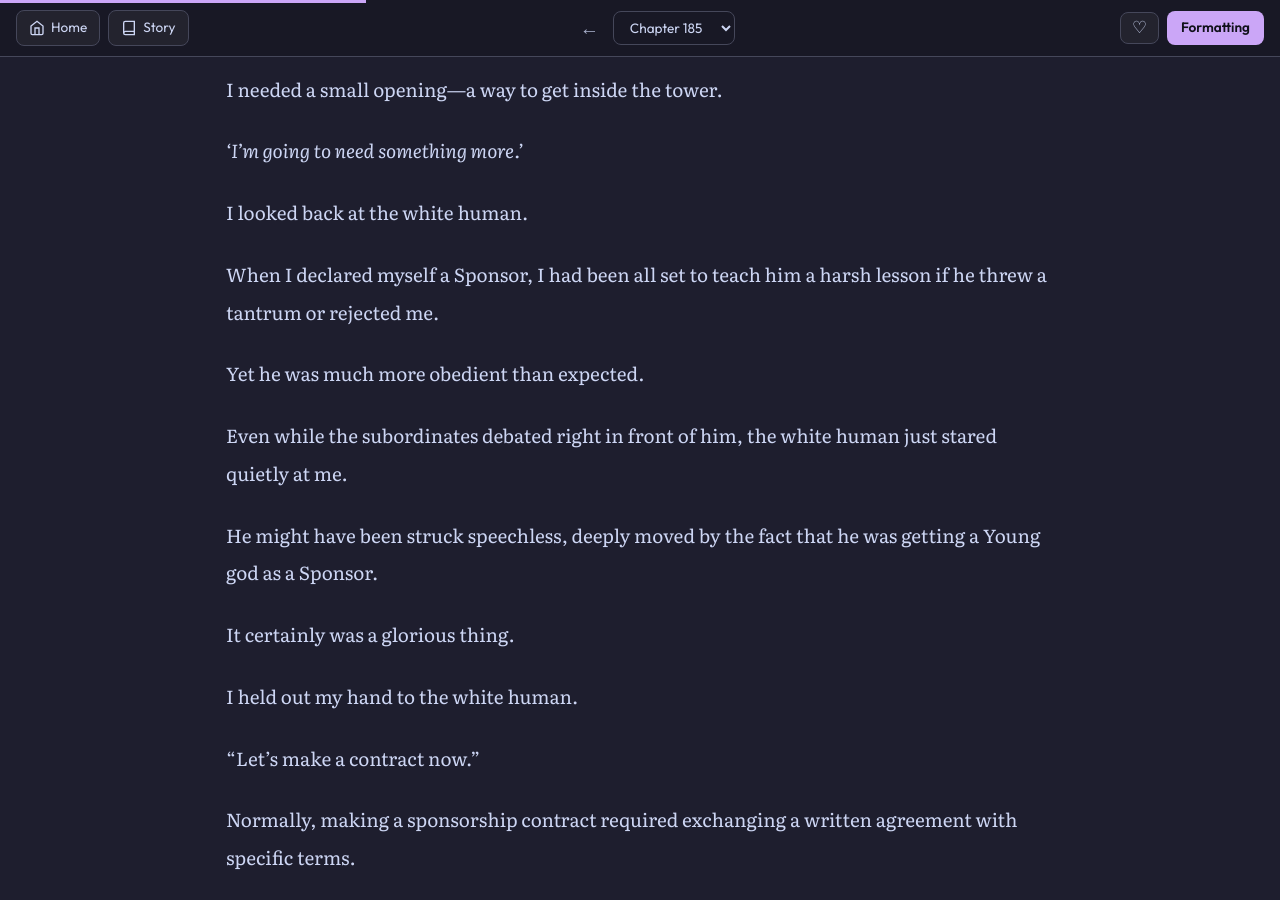
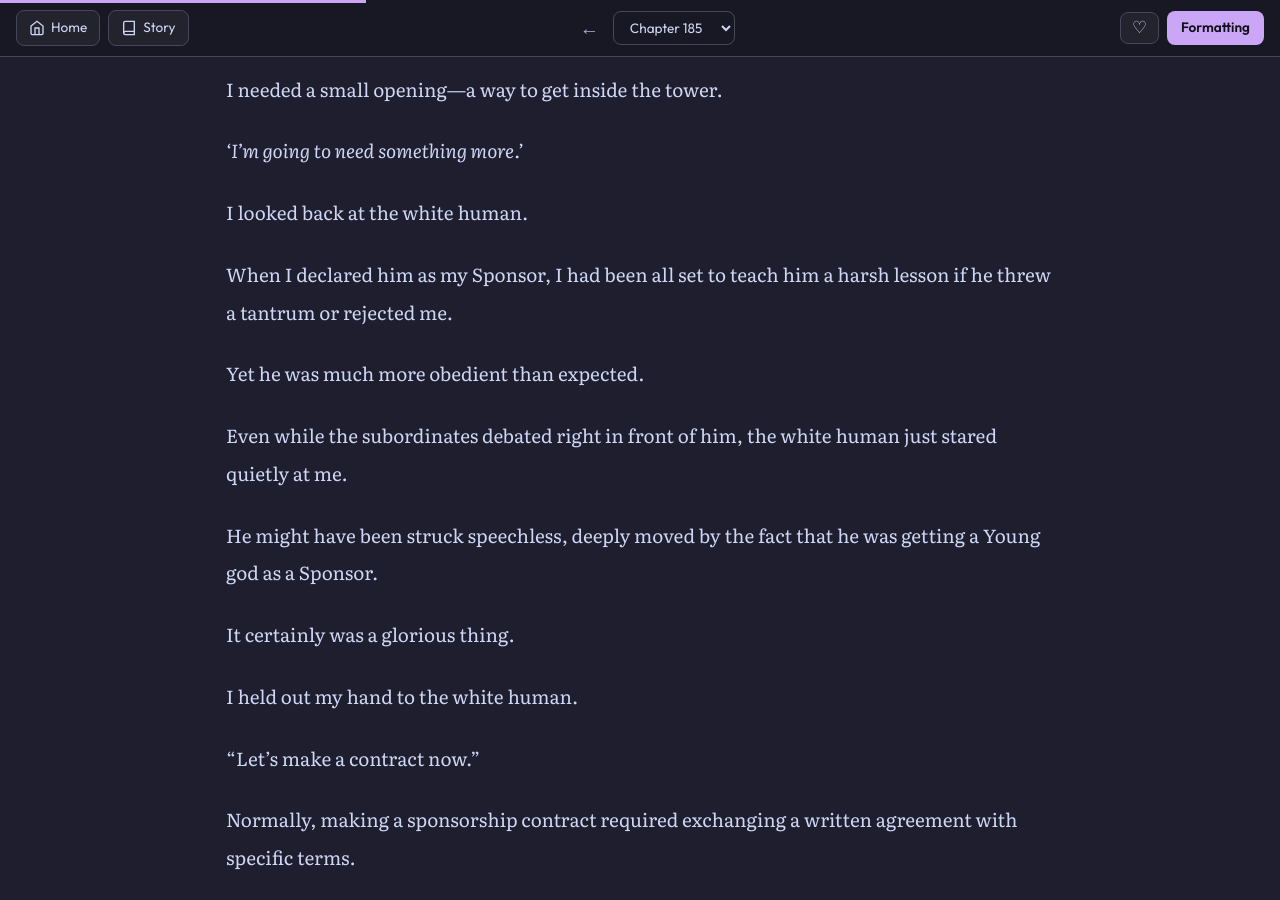
Before and after one commit to soleumn/soleumn.github.io, a Jekyll site: the page built from _chapters/eoshinki/ch185.md, in a window 1280 px wide and 900 px high, scrolled down 3611 px. Built offline with Jekyll 4.4.1, drawn with Linux system fonts in a browser that asks for light colours; some web fonts are replaced; comment, search, counter and statistics services are not loaded.

Commit message:
Edit Chapter 185 (via site)

```diff
--- a/_chapters/eoshinki/ch185.md
+++ b/_chapters/eoshinki/ch185.md
@@ -108,7 +108,7 @@ I needed a small opening—a way to get inside the tower.
 
 I looked back at the white human.
 
-When I declared myself a Sponsor, I had been all set to teach him a harsh lesson if he threw a tantrum or rejected me.
+When I declared him as my Sponsor, I had been all set to teach him a harsh lesson if he threw a tantrum or rejected me.
 
 Yet he was much more obedient than expected.
 
```
